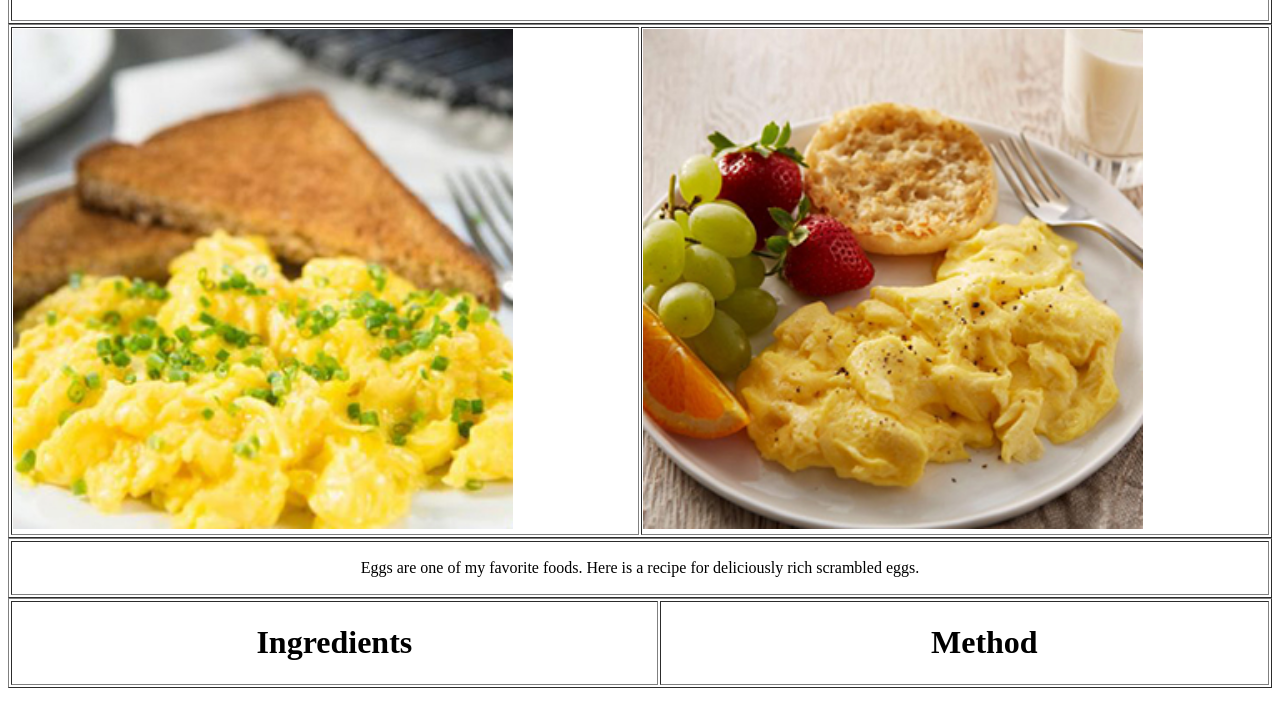
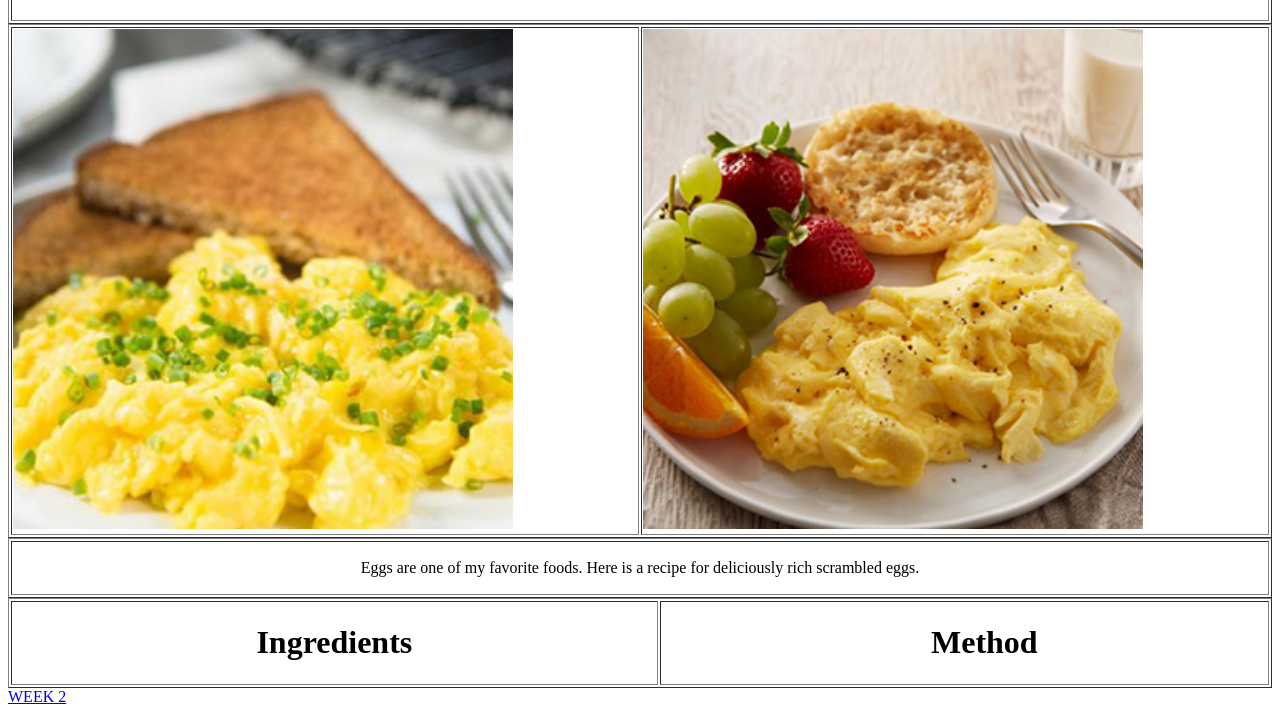
Before and after one commit to yblegaspi/yblegaspi.github.io, a plain HTML site: page week1/activity/index.html in a window 1280 px wide. Shown: the part 146-860 px from the top of the page. Drawn offline with Linux system fonts and the light colour scheme.

Commit message:
Add files via upload

```diff
--- a/week1/activity/index.html
+++ b/week1/activity/index.html
@@ -29,5 +29,6 @@
                 <td>
                     <ol><h1 style="text-align: center;">Method</h1></ol>
     </table>
+    <a href="../../week2/activity/index.html">WEEK 2</a>
 </body>
 </html>
```
